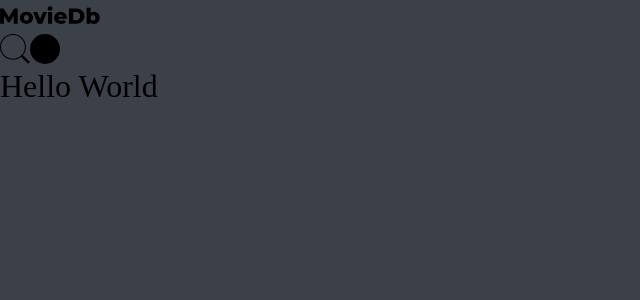
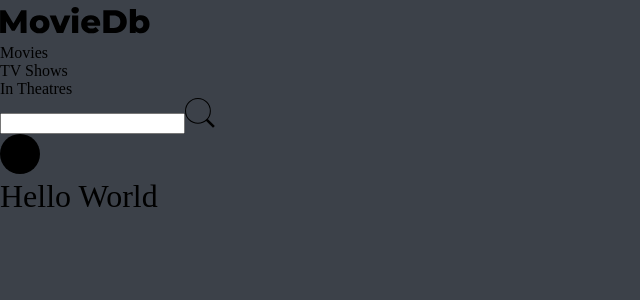
Before and after one commit to Jatinmanav/MovieDb, a React app: page / in a window 1280 px wide. Shown: the top 300 px of the page, without its empty margins (0-640 px from the left). Built offline with nearby package versions, Linux system fonts and the light colour scheme.

Commit message:
update header

```diff
--- a/src/components/Header.tsx
+++ b/src/components/Header.tsx
@@ -1,16 +1,23 @@
 import React from "react";
+import SearchField from "../components/SearchField";
 import Logo from "../iconComponents/Logo";
 import Person from "../iconComponents/Person";
-import Search from "../iconComponents/Search";
 import "../styles/header";
 
 const Header = () => {
   return (
     <div className="header-container">
-      <Logo className="logo" height={30} width={100} />
+      <Logo className="logo" height={40} width={150} />
+      <div>
+        <ul className="header-submenu">
+          <li className="header-submenu-item">Movies</li>
+          <li className="header-submenu-item">TV Shows</li>
+          <li className="header-submenu-item">In Theatres</li>
+        </ul>
+      </div>
       <div className="header-profile">
-        <Search className="search-icon" height={30} width={30} />
-        <Person className="person-icon" height={30} width={30} />
+        <SearchField />
+        <Person className="person-icon" height={40} width={40} />
       </div>
     </div>
   );
--- /dev/null
+++ b/src/components/SearchField.tsx
@@ -0,0 +1,17 @@
+import React, { useState } from "react";
+import Search from "../iconComponents/Search";
+
+const SearchField = () => {
+  const [search, setSearch] = useState<boolean>(true);
+
+  return (
+    <div>
+      <form className="search-container">
+        <input className="search-field" />
+        <Search className="search-icon" height={30} width={30} />
+      </form>
+    </div>
+  );
+};
+
+export default SearchField;
--- a/src/styles/header.scss
+++ b/src/styles/header.scss
@@ -1,21 +1,55 @@
+@import url("https://fonts.googleapis.com/css2?family=Montserrat:wght@400;600&display=swap");
 @import "./variables.scss";
 
 .header-container {
   background-color: var(--header-color);
   display: flex;
   justify-content: space-between;
+  align-items: center;
   padding: 1em;
+}
+
+.logo {
+  color: var(--logo-color);
+  font-family: Montserrat, sans-serif;
+  font-weight: 900;
+  font-size: 1.5em;
+  cursor: pointer;
+}
+
+.header-submenu-item {
+  display: inline-block;
+  font-family: Monteserrat, sans-serif;
+  font-weight: 600;
+  font-size: 1.1em;
+  color: var(--icon-color);
+  padding: 0 1em;
 }
 
 .header-profile {
   display: flex;
-  width: 25vw;
   justify-content: space-between;
 }
 
-.logo {
-  color: var(--logo-color);
-  cursor: pointer;
+.search-container {
+  border: 1px var(--icon-color) solid;
+  padding: 0.5em;
+  display: flex;
+  justify-content: space-between;
+  border-radius: 1em;
+}
+
+.search-field {
+  border: none;
+  background-color: var(--header-color);
+  &:focus {
+    outline: none;
+  }
+}
+
+.search-container {
+  display: flex;
+  margin: 0 2em;
 }
 
 .search-icon {
@@ -24,8 +58,10 @@
 }
 
 .person-icon {
+  margin: 0 2em;
   color: var(--icon-color);
   cursor: pointer;
+  align-self: center;
   .person-icon-background {
     color: var(--header-color);
   }
```
